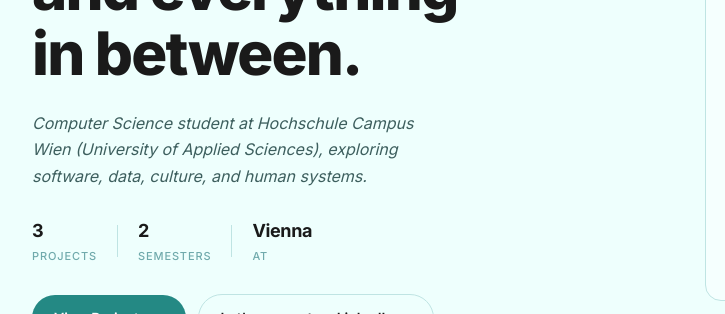
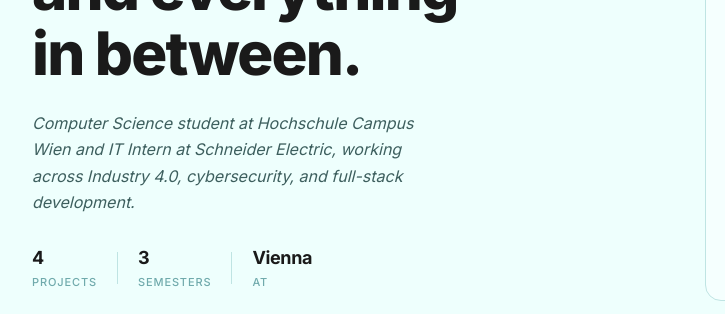
Before and after one commit to ghazalab96/ghazalab96.github.io, a plain HTML site: page index.html in a window 1280 px wide. Shown: the part 303-617 px from the top of the page, 0-725 px from the left. Drawn offline with Linux system fonts and the light colour scheme.

Commit message:
Sync site with updated resume: Schneider Electric, 3rd semester, 4 projects, correct university name

```diff
--- a/index.html
+++ b/index.html
@@ -53,19 +53,19 @@
         </h1>
 
         <p class="hero-subtitle">
-          Computer Science student at Hochschule Campus Wien (University of Applied Sciences),
-          exploring software, data, culture, and human systems.
+          Computer Science student at Hochschule Campus Wien and IT Intern at Schneider Electric,
+          working across Industry 4.0, cybersecurity, and full-stack development.
         </p>
 
         <!-- Stats -->
         <div class="hero-stats">
           <div class="hero-stat">
-            <span class="hero-stat-value">3</span>
+            <span class="hero-stat-value">4</span>
             <span class="hero-stat-label">Projects</span>
           </div>
           <div class="hero-stat-divider"></div>
           <div class="hero-stat">
-            <span class="hero-stat-value">2</span>
+            <span class="hero-stat-value">3</span>
             <span class="hero-stat-label">Semesters</span>
           </div>
           <div class="hero-stat-divider"></div>
```
Also changed, not shown: pages/about.html (+2 -2 lines).
